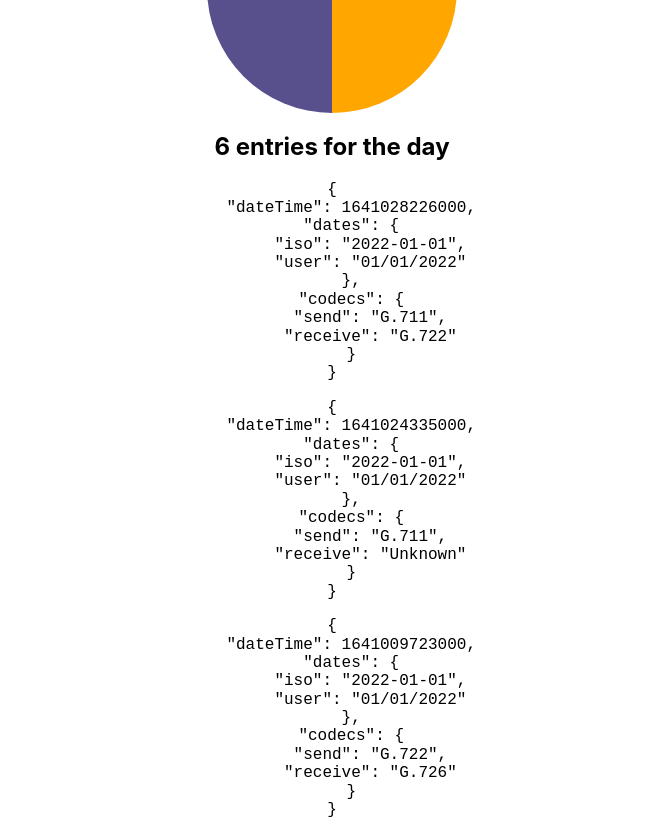
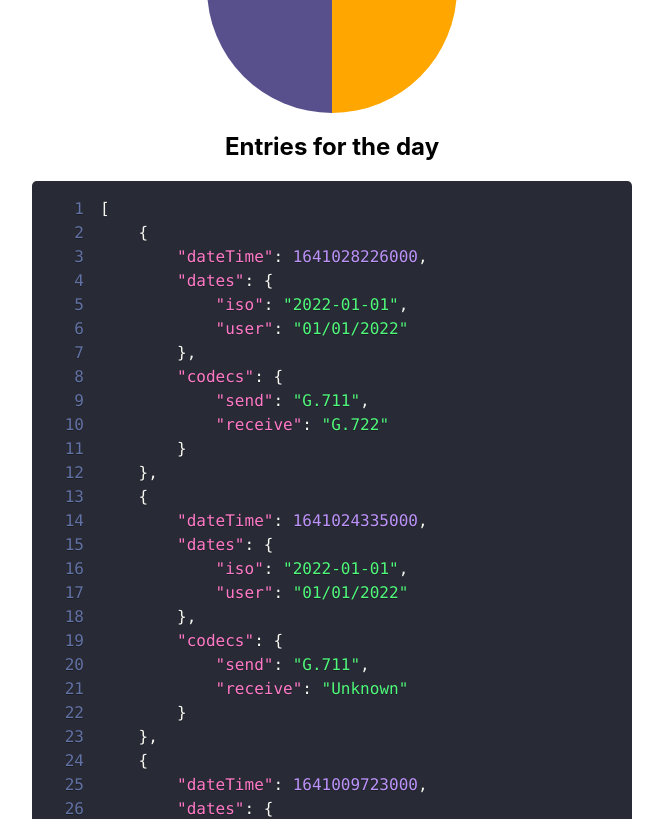
Before and after one commit to maurer2/fernsprecher-kodierer-dekodierer-schau, a React (Create React App) app in the folder app/: page /calls/2022-01-01 in a window 1280 px wide. Shown: the part 1040-1859 px from the top of the page, without its empty margins (308-971 px from the left). Built offline with nearby package versions, Linux system fonts and the light colour scheme.

Commit message:
Added entries component with syntax highlting

```diff
--- a/app/package.json
+++ b/app/package.json
@@ -13,6 +13,7 @@
     "@types/react": "^16.14.21",
     "@types/react-dom": "^16.9.14",
     "@types/react-redux": "^7.1.21",
+    "@types/react-syntax-highlighter": "^13.5.2",
     "@typescript-eslint/eslint-plugin": "^5.0.0",
     "eslint": "^8.12.0",
     "eslint-config-airbnb-typescript": "^16.2.0",
@@ -28,7 +29,8 @@
     "react-redux": "^7.2.6",
     "react-router-dom": "^6.2.2",
     "react-scripts": "5.0.0",
-    "typescript": "~4.1.5"
+    "react-syntax-highlighter": "^15.5.0",
+    "typescript": "~4.5.0"
   },
   "scripts": {
     "start": "react-scripts start",
--- a/app/src/features/calls/components/Call/Call.tsx
+++ b/app/src/features/calls/components/Call/Call.tsx
@@ -1,47 +1,35 @@
-import React, { Fragment, VFC, useMemo } from 'react';
+import React, { VFC, useMemo } from 'react';
 import { useParams } from 'react-router-dom';
 import useCallListGroupedByDate from '../../hooks/useCallListGroupedByDate';
 import useCallStatistics from '../../hooks/useCallStatistics/useCallStatistics';
 
 import PieChart from '../PieChart';
 import Statistics from '../Statistics';
+import Entries from '../Entries';
 
 import * as Types from './Call.types';
 
 const Call: VFC<Readonly<Types.CallProps>> = ({ calls }) => {
   const { day = '' } = useParams();
   const [groupedCallList] = useCallListGroupedByDate(calls);
-
-  const entriesForDay = useMemo(
-    () => groupedCallList[day] ?? [],
-    [groupedCallList, day]
-  );
-  const receiveCodecsForDay = useMemo(
-    () => entriesForDay.map((entry) => entry.codecs.receive),
-    [entriesForDay]
-  );
-
+  const entriesForDay = useMemo(() => groupedCallList[day] ?? [], [groupedCallList, day]);
+  const receiveCodecsForDay = useMemo(() => entriesForDay.map((entry) => entry.codecs.receive), [entriesForDay]);
   const [numberOfCodecs, codecsStatistics] = useCallStatistics(receiveCodecsForDay);
 
   return (
     <div className="container">
-      <div>
+      <section>
         <h2>Codecs statistics</h2>
         <Statistics codecStatistics={codecsStatistics} />
-      </div>
-      <div>
+      </section>
+      <section>
         <h2>Pie chart</h2>
         <PieChart numberOfCodecs={numberOfCodecs} codecStatistics={codecsStatistics} />
-      </div>
-      <h2>{numberOfCodecs} entries for the day</h2>
-      <code>
-        {Boolean(entriesForDay) &&
-          entriesForDay.map((group, index) => (
-            <Fragment key={index}>
-              <pre>{JSON.stringify(group, null, 4)}</pre>
-            </Fragment>
-          ))}
-      </code>
+      </section>
+      <section>
+        <h2>Entries for the day</h2>
+        <Entries entriesForDay={entriesForDay} />
+      </section>
     </div>
   );
 };
--- /dev/null
+++ b/app/src/features/calls/components/Entries/Entries.tsx
@@ -0,0 +1,19 @@
+import { ReactElement, VFC } from 'react';
+import { Prism as SyntaxHighlighter } from 'react-syntax-highlighter';
+import style from 'react-syntax-highlighter/dist/esm/styles/prism/dracula';
+
+import * as Types from './Entries.types';
+
+const Entries: VFC<Readonly<Types.EntriesProps>> = ({ entriesForDay }): ReactElement => (
+  <div className="syntaxhighlight">
+    <SyntaxHighlighter
+      language="json"
+      showLineNumbers={true}
+      style={style}
+    >
+      {JSON.stringify(entriesForDay, null, 4)}
+    </SyntaxHighlighter>
+  </div>
+);
+
+export default Entries;
--- /dev/null
+++ b/app/src/features/calls/components/Entries/Entries.types.ts
@@ -0,0 +1,5 @@
+import { Call } from '../../store/calls.types';
+
+export type EntriesProps = {
+  entriesForDay: Call[];
+};
--- /dev/null
+++ b/app/src/features/calls/components/Entries/index.ts
@@ -0,0 +1 @@
+export {default} from './Entries'
--- a/app/src/features/calls/components/Statistics/Statistics.tsx
+++ b/app/src/features/calls/components/Statistics/Statistics.tsx
@@ -1,4 +1,4 @@
-import React, { VFC, Fragment } from 'react';
+import React, { VFC } from 'react';
 
 import * as Types from './Statistics.types';
 import { colourCodecMap } from '../PieChart/constants';
--- a/app/src/index.css
+++ b/app/src/index.css
@@ -22,6 +22,11 @@ dl {
   margin: auto;
 }
 
+.syntaxhighlight {
+  margin: auto;
+  max-width: max(300px, 600px);
+}
+
 .sr-only:not(:focus):not(:active) {
   clip: rect(0 0 0 0);
   clip-path: inset(50%);
```
Also changed, not shown: 1 other file (tests, documents, lock files or other folders).
